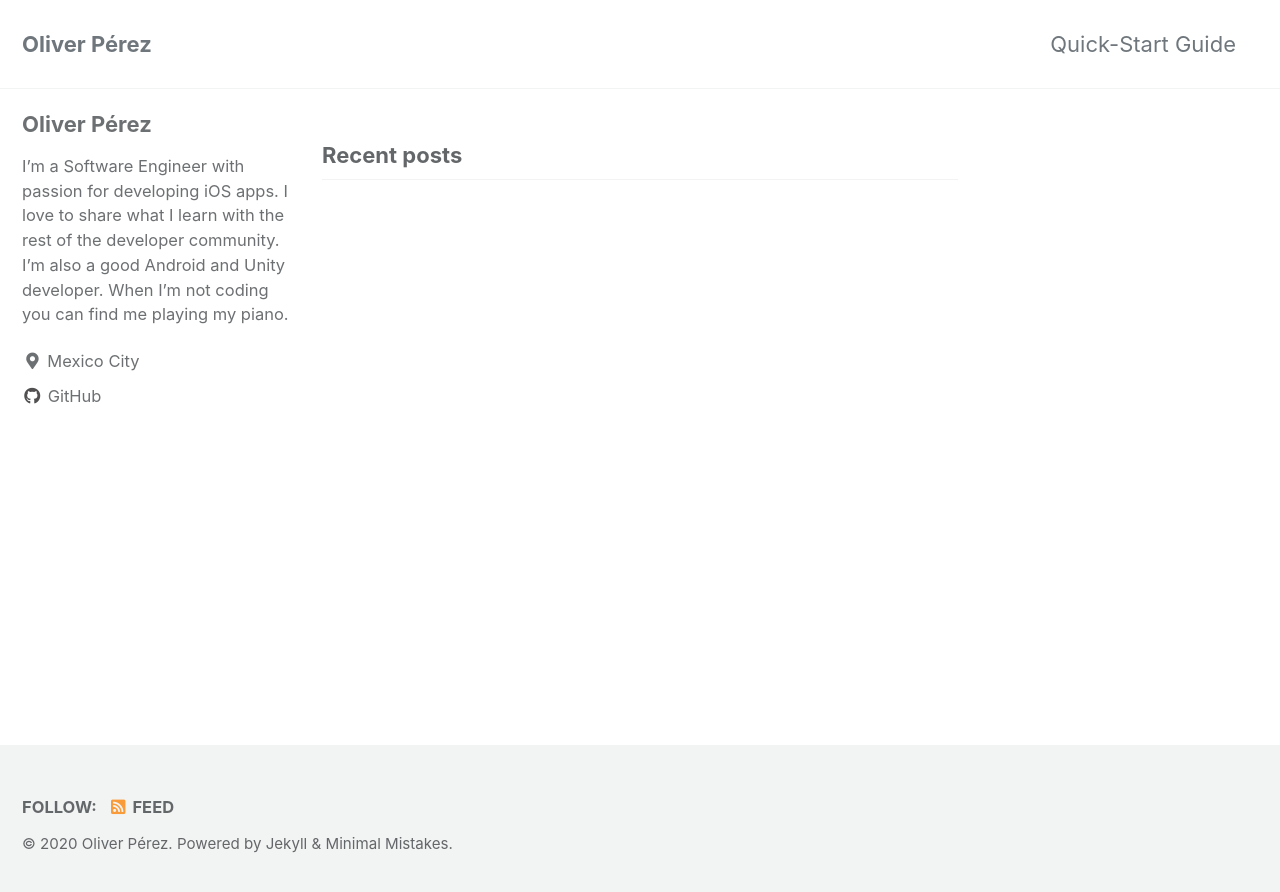
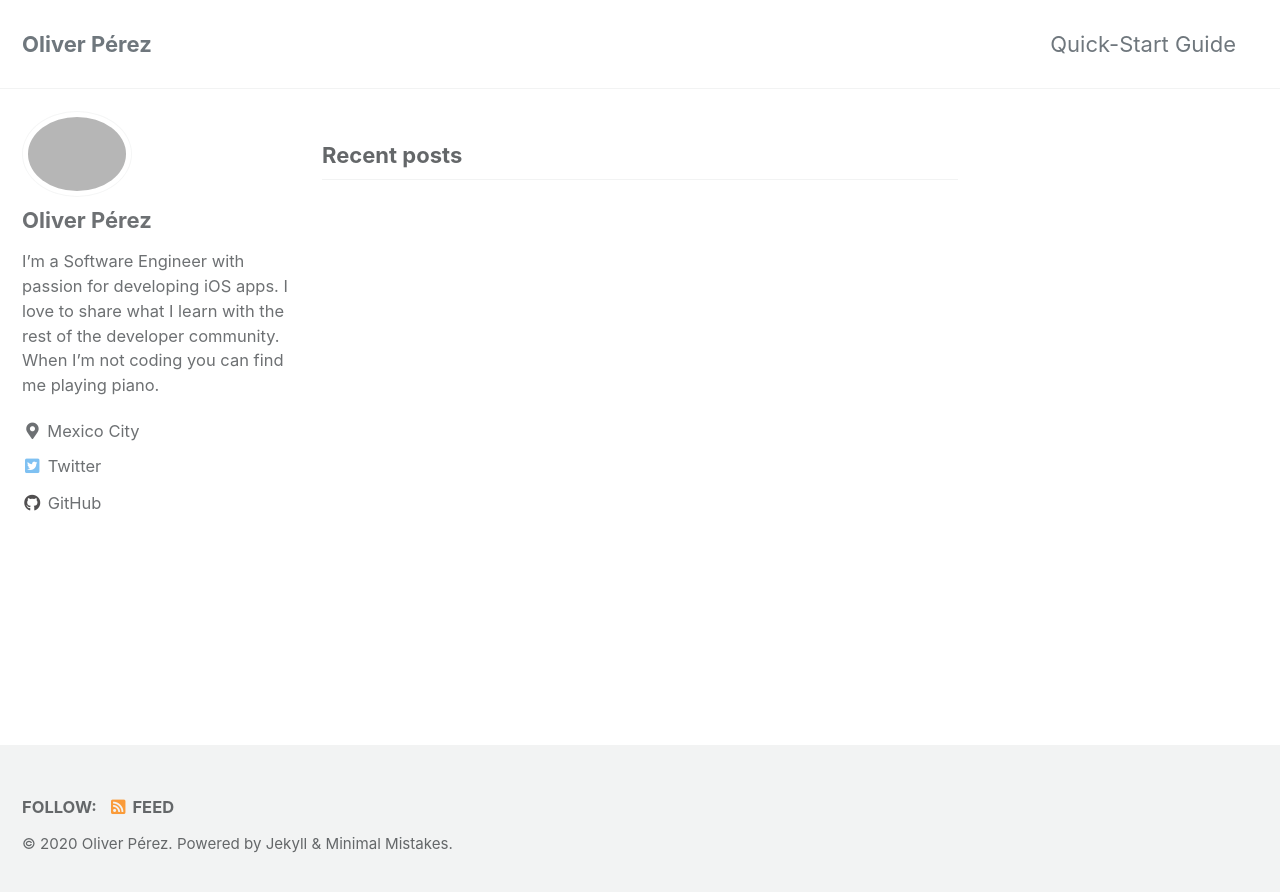
Before and after one commit to oliver-perez/oliver-perez.github.io, a Jekyll site: the page built from index.html, in a window 1280 px wide. Shown: the top 892 px of the page. Built offline with Jekyll 4.4.1, drawn with Linux system fonts in a browser that asks for light colours; cached includes are drawn as plain includes; the list of posts is cut into pages by our own code.

Commit message:
Add profile pic

```diff
--- a/_config.yml
+++ b/_config.yml
@@ -94,8 +94,8 @@ analytics:
 # Site Author
 author:
   name             : "Oliver Pérez"
-  avatar           : # path of avatar image, e.g. "/assets/images/bio-photo.jpg"
-  bio              : "I'm a Software Engineer with passion for developing iOS apps. I love to share what I learn with the rest of the developer community. I'm also a good Android and Unity developer. When I'm not coding you can find me playing my piano."
+  avatar           : path of avatar image, e.g. "/assets/images/bio-photo.png"
+  bio              : "I'm a Software Engineer with passion for developing iOS apps. I love to share what I learn with the rest of the developer community. When I'm not coding you can find me playing piano."
   location         : "Mexico City"
   email            :
   links:
@@ -107,7 +107,7 @@ author:
       # url: "https://your-website.com"
     - label: "Twitter"
       icon: "fab fa-fw fa-twitter-square"
-      # url: "https://twitter.com/"
+      url: "https://twitter.com/oliverperez_dev"
     - label: "Facebook"
       icon: "fab fa-fw fa-facebook-square"
       # url: "https://facebook.com/"
@@ -116,7 +116,7 @@ author:
       url: "https://github.com/oliver-perez"
     - label: "Instagram"
       icon: "fab fa-fw fa-instagram"
-      # url: "https://instagram.com/"
+      # url: "https://www.linkedin.com/in/oliverjordyperez/"
 
 # Site Footer
 footer:
```
Also changed, not shown: assets/images/bio-photo.png (added), 3 other files.
